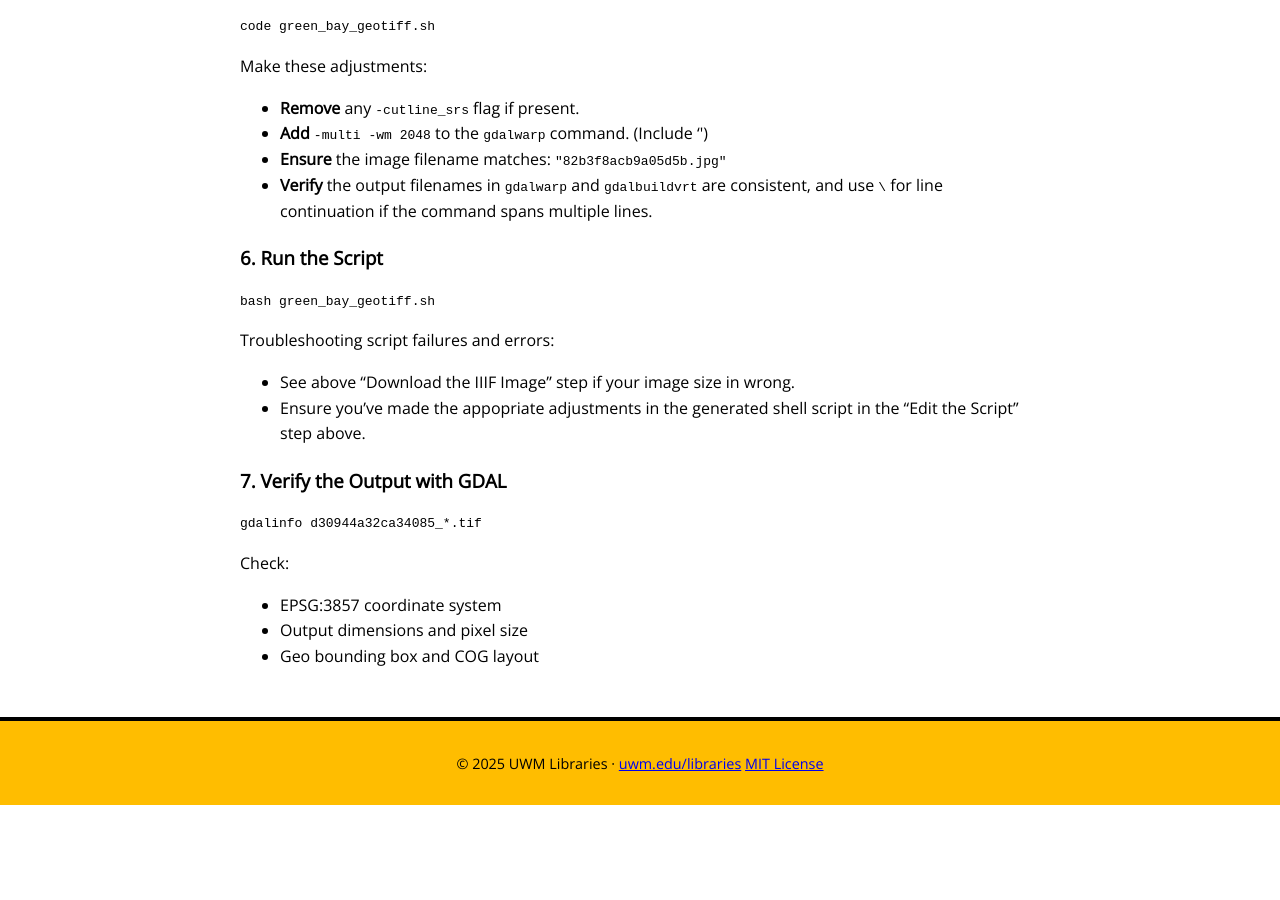
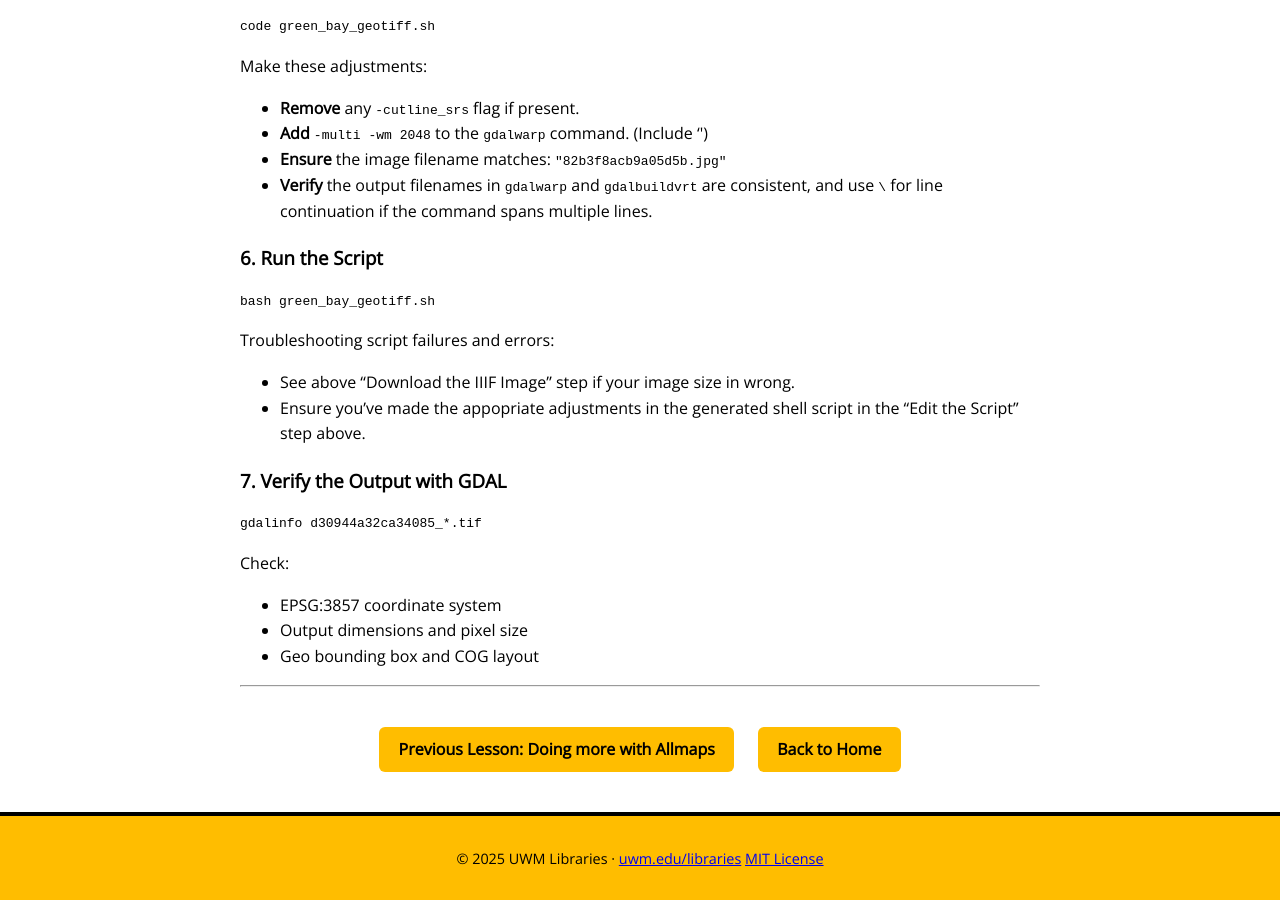
Before and after one commit to UWM-Libraries/allmaps-intro-workshop, a Jekyll site: the page built from CLI-GeoTIFF.md, in a window 1280 px wide and 900 px high, scrolled down 2606 px. Built offline with Jekyll 4.4.1, drawn with Linux system fonts in a browser that asks for light colours; before the commit the page ends 3411 px from its top, so only the background shows below that.

Commit message:
Update CLI-GeoTIFF.md

```diff
--- a/CLI-GeoTIFF.md
+++ b/CLI-GeoTIFF.md
@@ -158,3 +158,10 @@ Check:
 - EPSG:3857 coordinate system
 - Output dimensions and pixel size
 - Geo bounding box and COG layout
+
+--------
+
+<div class="button-group">
+    <a href="Allmaps.html" class="button">Previous Lesson: Doing more with Allmaps</a>
+    <a href="index.html" class="button">Back to Home</a>
+</div>
```
